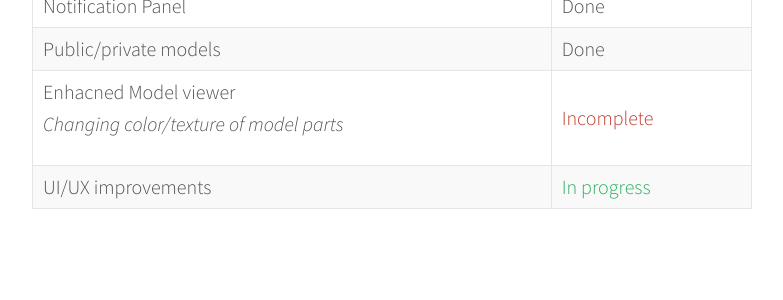
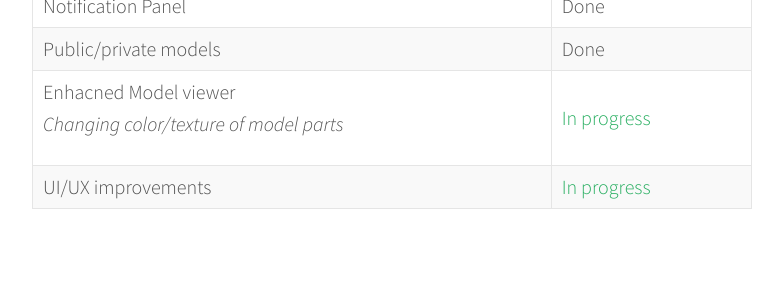
Before and after one commit to Gauravjeetsingh/Gauravjeetsingh.github.io, a Jekyll site: the page built from status.md, in a window 1280 px wide. Shown: the part 671-971 px from the top of the page, without its empty margins (248-1031 px from the left). Built offline with Jekyll 4.4.1, drawn with Linux system fonts in a browser that asks for light colours; nearby versions of some CDN libraries.

Commit message:
updated status

```diff
--- a/status.md
+++ b/status.md
@@ -53,7 +53,7 @@ permalink: /status/
    </tr>
    <tr>
       <td>Enhacned Model viewer <p><em>Changing color/texture of model parts</em></p></td>
-      <td><span style="color:#c0392b;">Incomplete</span></td>
+      <td><span style="color:#27ae60;">In progress</span></td>
    </tr>
    <tr>
       <td>UI/UX improvements</td>
```
